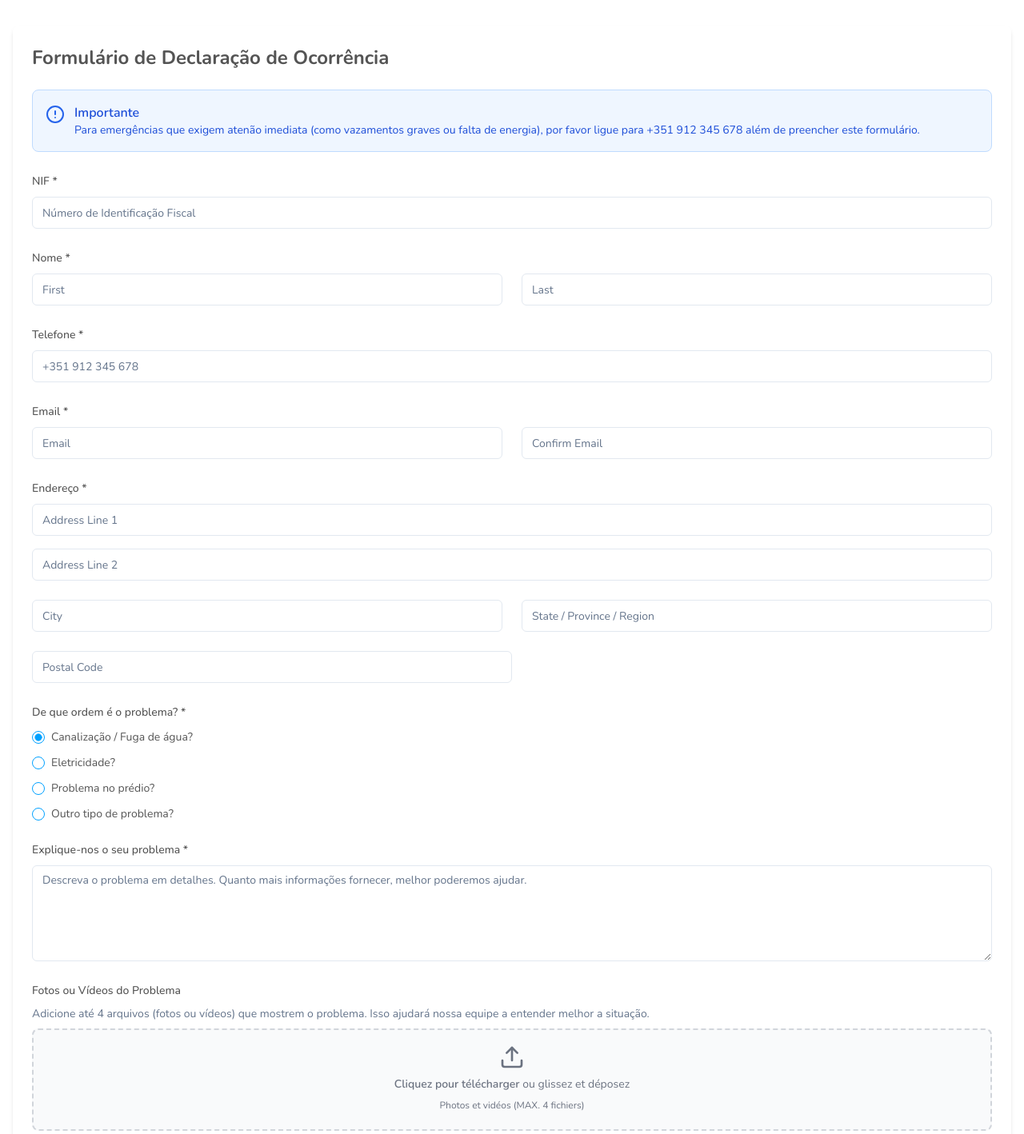
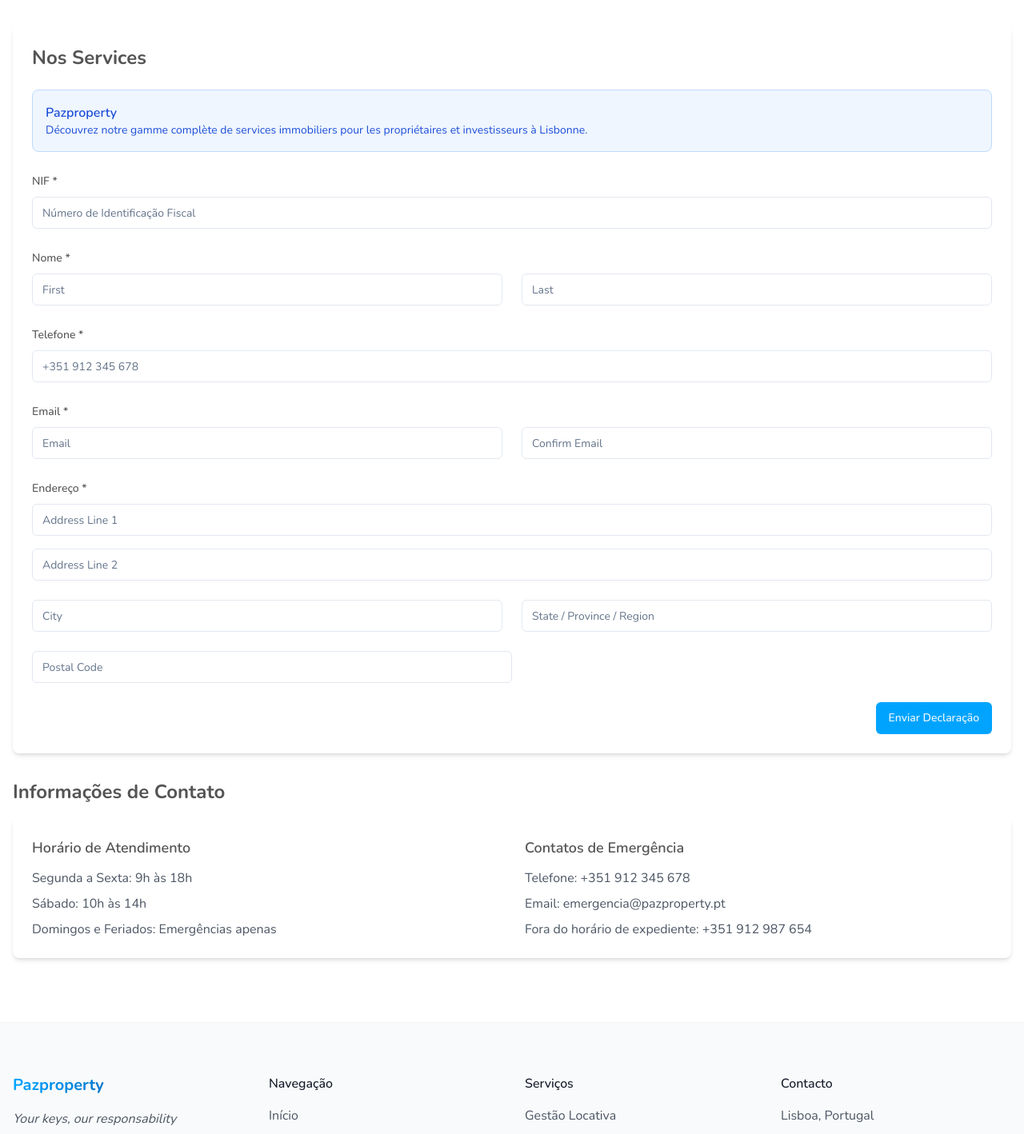
Before and after one commit to YoannPazproperty/pazproperty-magic-keys, a React (Vite) app: page /area-cliente in a window 1280 px wide. Shown: the part 200-1618 px from the top of the page at 80% size. Built offline with nearby package versions, Linux system fonts and the light colour scheme.

Commit message:
Hide declaration form
Hide the declaration form and focus on the services presentation.

```diff
--- a/src/components/client-area/form-sections/DescriptionField.tsx
+++ b/src/components/client-area/form-sections/DescriptionField.tsx
@@ -12,27 +12,8 @@ import { Textarea } from "@/components/ui/textarea";
 import { FormValues } from "../schema";
 
 const DescriptionField = () => {
-  const { control } = useFormContext<FormValues>();
-
-  return (
-    <FormField
-      control={control}
-      name="description"
-      render={({ field }) => (
-        <FormItem>
-          <FormLabel>Explique-nos o seu problema *</FormLabel>
-          <FormControl>
-            <Textarea
-              placeholder="Descreva o problema em detalhes. Quanto mais informações fornecer, melhor poderemos ajudar."
-              className="min-h-[120px]"
-              {...field}
-            />
-          </FormControl>
-          <FormMessage />
-        </FormItem>
-      )}
-    />
-  );
+  // On retourne null pour cacher ce composant
+  return null;
 };
 
 export default DescriptionField;
--- a/src/components/client-area/form-sections/FormHeader.tsx
+++ b/src/components/client-area/form-sections/FormHeader.tsx
@@ -1,19 +1,17 @@
 
 import React from "react";
-import { AlertCircle } from "lucide-react";
 
 const FormHeader = () => {
+  // Remplaçons le contenu par quelque chose de plus générique pour la présentation de services
   return (
     <>
-      <h2 className="text-2xl font-bold mb-6">Formulário de Declaração de Ocorrência</h2>
+      <h2 className="text-2xl font-bold mb-6">Nos Services</h2>
       <div className="bg-blue-50 border border-blue-200 rounded-lg p-4 mb-6">
         <div className="flex items-start">
-          <AlertCircle className="h-6 w-6 text-blue-600 mr-3 mt-0.5" />
           <div>
-            <h3 className="font-semibold text-blue-700">Importante</h3>
+            <h3 className="font-semibold text-blue-700">Pazproperty</h3>
             <p className="text-blue-700 text-sm">
-              Para emergências que exigem atenão imediata (como vazamentos graves ou falta de energia),
-              por favor ligue para +351 912 345 678 além de preencher este formulário.
+              Découvrez notre gamme complète de services immobiliers pour les propriétaires et investisseurs à Lisbonne.
             </p>
           </div>
         </div>
--- a/src/components/client-area/form-sections/MediaUploadField.tsx
+++ b/src/components/client-area/form-sections/MediaUploadField.tsx
@@ -11,15 +11,8 @@ interface MediaUploadFieldProps {
 }
 
 const MediaUploadField: React.FC<MediaUploadFieldProps> = ({ onChange }) => {
-  return (
-    <div className="space-y-2">
-      <FormLabel>Fotos ou Vídeos do Problema</FormLabel>
-      <FormDescription>
-        Adicione até 4 arquivos (fotos ou vídeos) que mostrem o problema. Isso ajudará nossa equipe a entender melhor a situação.
-      </FormDescription>
-      <FileUpload onChange={onChange} maxFiles={4} accept="image/*,video/*" />
-    </div>
-  );
-};
+  // Nous cachons complètement ce composant en retournant null
+  return null;
+}
 
 export default MediaUploadField;
--- a/src/components/client-area/form-sections/ProblemTypeField.tsx
+++ b/src/components/client-area/form-sections/ProblemTypeField.tsx
@@ -15,52 +15,8 @@ import {
 import { FormValues } from "../schema";
 
 const ProblemTypeField = () => {
-  const { control } = useFormContext<FormValues>();
-
-  return (
-    <FormField
-      control={control}
-      name="problemType"
-      render={({ field }) => (
-        <FormItem className="space-y-3">
-          <FormLabel>De que ordem é o problema? *</FormLabel>
-          <FormControl>
-            <RadioGroup
-              onValueChange={field.onChange}
-              defaultValue={field.value}
-              className="flex flex-col space-y-2"
-            >
-              <div className="flex items-center space-x-2">
-                <RadioGroupItem value="canalização" id="canalização" />
-                <FormLabel htmlFor="canalização" className="font-normal cursor-pointer">
-                  Canalização / Fuga de água?
-                </FormLabel>
-              </div>
-              <div className="flex items-center space-x-2">
-                <RadioGroupItem value="eletricidade" id="eletricidade" />
-                <FormLabel htmlFor="eletricidade" className="font-normal cursor-pointer">
-                  Eletricidade?
-                </FormLabel>
-              </div>
-              <div className="flex items-center space-x-2">
-                <RadioGroupItem value="predial" id="predial" />
-                <FormLabel htmlFor="predial" className="font-normal cursor-pointer">
-                  Problema no prédio?
-                </FormLabel>
-              </div>
-              <div className="flex items-center space-x-2">
-                <RadioGroupItem value="outro" id="outro" />
-                <FormLabel htmlFor="outro" className="font-normal cursor-pointer">
-                  Outro tipo de problema?
-                </FormLabel>
-              </div>
-            </RadioGroup>
-          </FormControl>
-          <FormMessage />
-        </FormItem>
-      )}
-    />
-  );
+  // Nous retournons null pour cacher ce composant également
+  return null;
 };
 
 export default ProblemTypeField;
```
